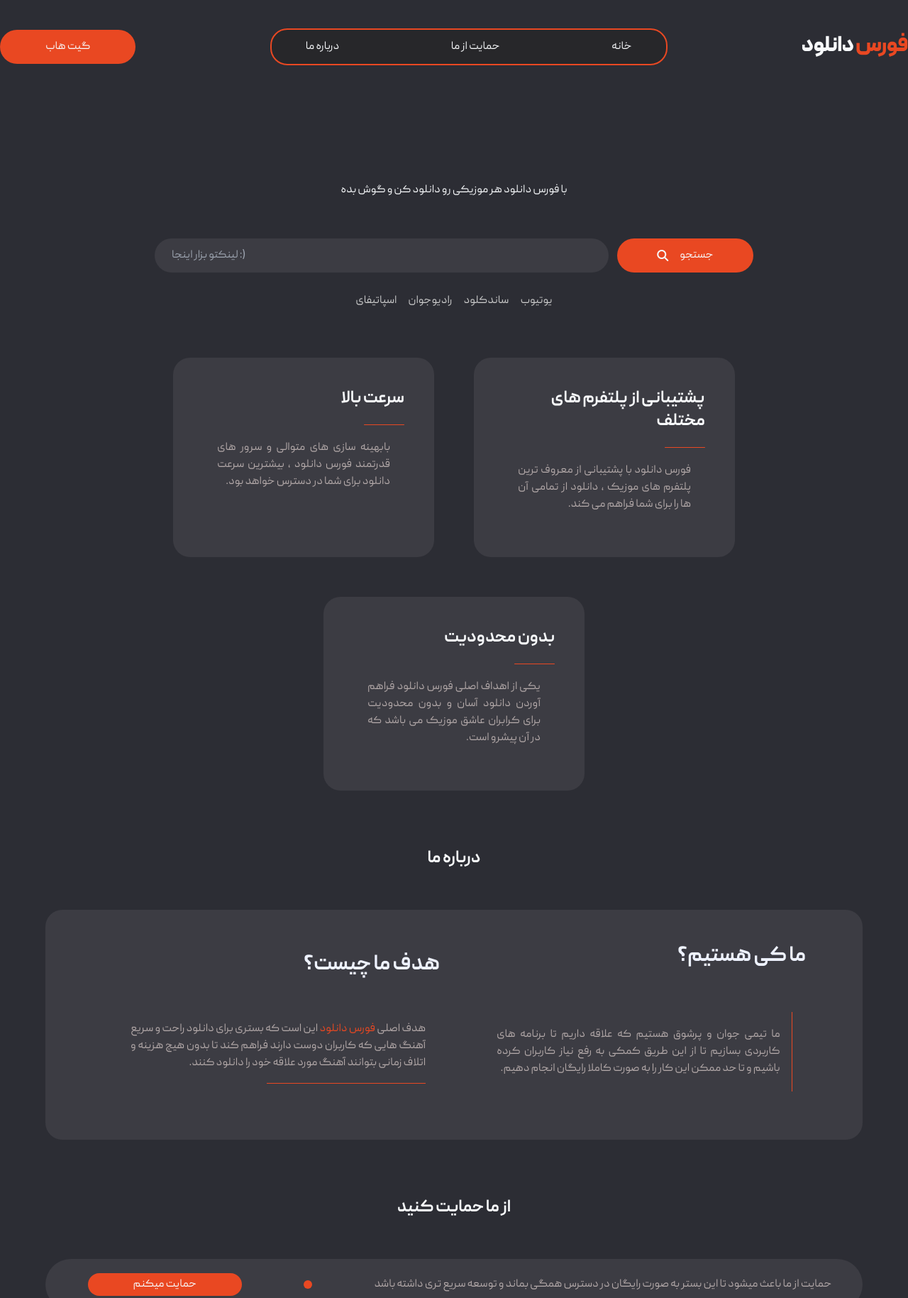
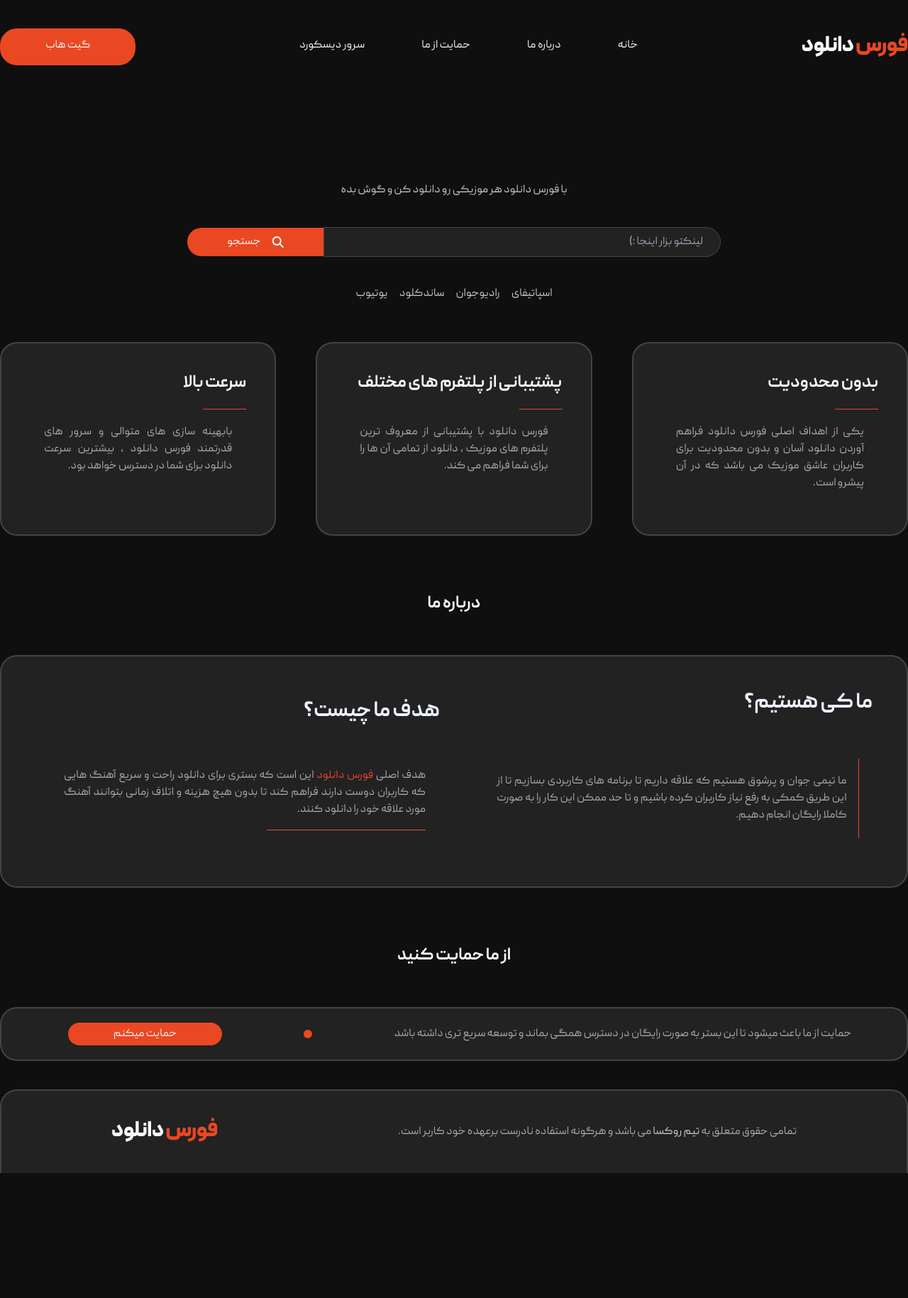
Before and after one commit to Mxqius/ForceDownloader-Page, a website: page src/index.html in a window 1280 px wide. Shown: the top 1829 px of the page at 71% size. After the commit the page ends 1653 px from the top, so only its background shows below. Drawn offline with nearby package versions, Linux system fonts and the light colour scheme.

Commit message:
+ Responsive Page + Change Navbar style + Add Navbar item (Discord Server)

```diff
--- a/public/css/style.css
+++ b/public/css/style.css
@@ -17,10 +17,15 @@ html {
     font-family: peyda-regular;
 }
 
+body {
+    cursor: url("./cursor.png") auto;
+}
+
 /* Border Radius for download dialog modal */
 #downloadDialog {
     border-radius: 25px;
 }
+
 /*
 #titleScreen::before {
     content: attr(data-text);
@@ -34,7 +39,7 @@ html {
     animation: fillForwards 2000ms ease-in infinite;
 } */
 #loaderScreen {
-    transition: opacity 0.75s,visibility 0.75s;
+    transition: opacity 0.75s, visibility 0.75s;
 }
 
 .loader-hidden {
@@ -55,6 +60,27 @@ html {
         width: 100%;
     }
 }
-body{
-    cursor: url("./cursor.png") auto;
+
+@keyframes pulsingInput {
+    from {
+        border-color: #FFFFFF26;
+    }
+
+    to {
+        border-color: #FFFFFF;
+    }
 }
+
+/* #songUrl {
+    animation: pulsingInput 3s ease-in-out infinite;
+} */
+
+.portofilo-effect {
+    fill: #FFFFFF;
+    color: #FFFFFF;
+    background-color: #222223;
+    border-style: solid;
+    border-width: 2px 2px 2px 2px;
+    border-color: #FFFFFF26;
+    border-radius: 30px;
+}
--- a/src/index.html
+++ b/src/index.html
@@ -1,5 +1,5 @@
 <!DOCTYPE html>
-<html lang="en">
+<html lang="fa">
 
 <head>
     <meta charset="UTF-8">
@@ -13,9 +13,9 @@
     <link rel="stylesheet" href="../public/css/style.css">
 </head>
 
-<body class="bg-[#2C2D34] flex flex-col min-h-screen">
+<body dir="rtl" class="bg-[#0F0F0F] w-full h-full">
     <div id="loaderScreen"
-        class="bg-[#2C2D34] w-[100vw] h-[100vh] flex flex-col gap-12 justify-center items-center fixed left-0 top-0">
+        class="bg-[#0F0F0F] w-[100vw] h-[100vh] flex flex-col gap-12 justify-center items-center fixed left-0 top-0">
         <h3 class="text-white text-6xl font-[peyda-black]"><span id="titleScreen" data-text="فورس"
                 class="text-[#E94822]">فورس
             </span>
@@ -25,8 +25,8 @@
         </div>
     </div>
     <!-- Download Modal -->
-    <dialog id="downloadDialog" class="bg-[#3C3C43] w-[70%] h-[75%] sticky bottom-12">
-        <button id="close-downloadModal" class="absolute top-[3vh] left-[67vw]"><i
+    <dialog id="downloadDialog" class="bg-[#18191cc4] w-[1200px] fixed bottom-12 pb-8">
+        <button id="close-downloadModal" class="absolute top-[20px] right-[20px]"><i
                 class="fa fa-close text-white text-3xl"></i></button>
         <h2 class="text-white font-[peyda-bold] mb-5 text-center py-10 text-3xl">نتایج جستجو</h2>
         <div class="flex flex-row flex-wrap justify-center items-center gap-12">
@@ -77,84 +77,99 @@
             </div>
         </div>
     </dialog>
+    <div class="max-w-[1300px] mx-auto md:p-0 px-5">
         <!-- Header -->
-    <header
-        class="bg-transparent flex py-10 justify-between gap-[1rem] items-center flex-wrap max-w-[1400px] w-[100vw] mx-auto">
-        <a href="https://github.com/mxqius"
-            class="bg-[#E94822] cursor-pointer text-slate-50 rounded-3xl px-[4rem] py-3 text-center">گیت هاب</a>
-        <nav class="bg-[#27272A] border-[#E94822] border-2 w-[35rem] rounded-3xl  text-slate-50 px-12 py-3">
-            <ul class="flex justify-between">
-                <li>
-                    <a class=" hover:border-[#E94822] hover:border-b-[1px] hover:rounded-sm hover:-translate-y-[0.5px]"
-                        href="#force-about">درباره ما</a>
-                </li>
-                <li><a class="hover:border-[#E94822] hover:border-b-[1px] hover:rounded-sm hover:-translate-y-[0.5px]"
-                        href="#force-donate">حمایت از ما</a></li>
-                <li><a class="hover:border-[#E94822] hover:border-b-[1px] hover:rounded-sm hover:-translate-y-[0.5px]"
-                        href="#force-search">خانه</a></li>
-            </ul>
-        </nav>
+        <header class="bg-transparent flex py-10 justify-between w-full">
             <a href="#" class="py-2 text-3xl font-[peyda-black] text-slate-50 select-none"><span
                     class="text-[#E94822]">فورس</span>
                 دانلود</a>
+            <nav class="md:flex hidden justify-center grow text-slate-50 py-3">
+                <ul class="flex gap-8">
+                    <li>
+                        <a class="py-2 px-6 hover:border-[#E94822] hover:border-b-[1px] hover:-translate-y-[0.5px]"
+                            href="#force-search">خانه</a>
+                    </li>
+                    <li>
+                        <a class="py-2 px-6 hover:border-[#E94822] hover:border-b-[1px] hover:-translate-y-[0.5px]"
+                            href="#force-about">درباره ما</a>
+                    </li>
+                    <li>
+                        <a class="py-2 px-6 hover:border-[#E94822] hover:border-b-[1px] hover:-translate-y-[0.5px]"
+                            href="#force-donate">حمایت از ما</a>
+                    </li>
+                    <li>
+                        <a class="py-2 px-6 hover:border-[#E94822] hover:border-b-[1px] hover:-translate-y-[0.5px]"
+                            href="#force-donate">سرور دیسکورد</a>
+                    </li>
+                </ul>
+            </nav>
+            <a href="https://github.com/mxqius"
+                class="bg-[#E94822] cursor-pointer text-slate-50 rounded-3xl px-[4rem] py-3 text-center">گیت هاب</a>
         </header>
-    <div class="max-w-[1400px] mx-auto">
         <!-- Search -->
         <section id="force-search">
             <div>
-                <div class="pt-14">
-                    <h2
-                       id="titleForceDownload" class="text-slate-50 font-[peyda-bold] text-5xl text-center">
+                <div class="mt-14">
+                    <h2 id="titleForceDownload" class="text-slate-50 font-[peyda-black] text-5xl text-center">
                         بدون محدودیت دانلود کن</h2>
-                    <p class="text-slate-50 pt-5 text-[#CBCBCB] text-1xl text-center">با فورس دانلود هر موزیکی رو دانلود
+                    <p class="pt-5 text-[#CBCBCB] text-1xl text-center">با فورس دانلود هر موزیکی رو
+                        دانلود
                         کن
                         و
                         گوش بده</p>
                 </div>
-                <div class="pt-14 flex-col">
-                    <div class="flex justify-center gap-3">
+                <div class="pt-10 flex-col">
+                    <div class="flex justify-center items-center">
                         <input type="url" name="songUrl" id="songUrl"
-                            class="bg-[#3C3C43] w-[40rem] rounded-3xl px-6 py-2" placeholder="لینکتو بزار اینجا :)">
+                            class="bg-[#222223] w-[35rem] border-[#FFFFFF26] border-[0.5px] rounded-r-3xl px-6 py-2"
+                            placeholder="لینکتو بزار اینجا :)">
                         <button
-                            class="flex justify-center items-center gap-4 bg-[#E94822] cursor-pointer text-slate-50 rounded-3xl px-[3rem] py-3 w-[12rem]"
+                            class="flex justify-center items-center gap-4 bg-[#E94822] cursor-pointer text-slate-50 rounded-l-3xl px-[3rem] py-2 w-[12rem]"
                             id="searchButton"><i class="fa fa-search"></i>جستجو</button>
                     </div>
-                    <div class="flex justify-center py-7 gap-4">
-                        <span class="text-[#CBCBCB] cursor-pointer hover:-translate-y-[2px]">اسپاتیفای</span>
-                        <span class="text-[#CBCBCB] cursor-pointer hover:-translate-y-[2px]">رادیوجوان</span>
-                        <span class="text-[#CBCBCB] cursor-pointer hover:-translate-y-[2px]">ساندکلود</span>
-                        <span class="text-[#CBCBCB] cursor-pointer hover:-translate-y-[2px]">یوتیوب</span>
+                    <div class="flex justify-center py-4 gap-4 mt-6">
+                        <span
+                            class="text-[#CBCBCB] cursor-pointer transiotion duration-150 hover:-translate-y-[2px]">اسپاتیفای</span>
+                        <span
+                            class="text-[#CBCBCB] cursor-pointer transiotion duration-150 hover:-translate-y-[2px]">رادیوجوان</span>
+                        <span
+                            class="text-[#CBCBCB] cursor-pointer transiotion duration-150 hover:-translate-y-[2px]">ساندکلود</span>
+                        <span
+                            class="text-[#CBCBCB] cursor-pointer transiotion duration-150 hover:-translate-y-[2px]">یوتیوب</span>
                     </div>
                 </div>
         </section>
         <!-- Features -->
         <section id="force-feature">
-            <div class="p-10 flex flex-wrap justify-center gap-14">
+            <div class="py-10 flex justify-center gap-14 md:flex-row flex-col">
                 <div dir="rtl"
-                    class="bg-[#3C3C43] rounded-3xl p-10 flex-col w-[23rem] border-transparent border-[2px] transiotion duration-150 hover:border-[#fff] hover:-translate-y-4">
-                    <h3 class="text-slate-50 font-[peyda-bold] text-2xl pb-5">سرعت بالا</h3>
+                    class="bg-[#222223] grow rounded-3xl p-10 flex-col basis-1/3 border-[#FFFFFF26] border-[2px] transiotion duration-150 hover:border-[#fff] hover:-translate-y-4">
+                    <h3 class="text-slate-50 font-[peyda-bold] text-2xl pb-5">بدون محدودیت</h3>
                     <div class="h-[1px] w-[20%] bg-[#E94822] rounded-full"></div>
-                    <p class="text-[#B3A9A9] m-5 text-justify">بابهینه سازی های متوالی و سرور های قدرتمند فورس دانلود ،
-                        بیشترین سرعت
-                        دانلود برای شما در دسترس خواهد بود.</p>
+                    <p class="text-[#B3A9A9] m-5 text-justify">یکی از اهداف اصلی فورس دانلود فراهم آوردن دانلود آسان
+                        و
+                        بدون
+                        محدودیت برای
+                        کاربران عاشق موزیک می باشد
+                        که در آن پیشرو است.</p>
                 </div>
                 <div dir="rtl"
-                    class="bg-[#3C3C43] rounded-3xl p-10 flex-col w-[23rem] border-transparent border-[2px] transiotion duration-150 hover:border-[#fff] hover:-translate-y-4">
+                    class="bg-[#222223] grow rounded-3xl p-10 flex-col basis-1/3 border-[#FFFFFF26] border-[2px] transiotion duration-150 hover:border-[#fff] hover:-translate-y-4">
                     <h3 class="text-slate-50 font-[peyda-bold] text-2xl pb-5">پشتیبانی از پلتفرم های مختلف</h3>
                     <div class="h-[1px] w-[20%] bg-[#E94822] rounded-full"></div>
-                    <p class="text-[#B3A9A9] m-5 text-justify">فورس دانلود با پشتیبانی از معروف ترین پلتفرم های موزیک ،
+                    <p class="text-[#B3A9A9] m-5 text-justify">فورس دانلود با پشتیبانی از معروف ترین پلتفرم های
+                        موزیک ،
                         دانلود از تمامی
                         آن ها را برای شما فراهم می کند.</p>
                 </div>
                 <div dir="rtl"
-                    class="bg-[#3C3C43] rounded-3xl p-10 flex-col w-[23rem] border-transparent border-[2px] transiotion duration-150 hover:border-[#fff] hover:-translate-y-4">
-                    <h3 class="text-slate-50 font-[peyda-bold] text-2xl pb-5">بدون محدودیت</h3>
+                    class="bg-[#222223] grow rounded-3xl p-10 flex-col basis-1/3 border-[#FFFFFF26] border-[2px] transiotion duration-150 hover:border-[#fff] hover:-translate-y-4">
+                    <h3 class="text-slate-50 font-[peyda-bold] text-2xl pb-5">سرعت بالا</h3>
                     <div class="h-[1px] w-[20%] bg-[#E94822] rounded-full"></div>
-                    <p class="text-[#B3A9A9] m-5 text-justify">یکی از اهداف اصلی فورس دانلود فراهم آوردن دانلود آسان و
-                        بدون
-                        محدودیت برای
-                        کرابران عاشق موزیک می باشد
-                        که در آن پیشرو است.</p>
+                    <p class="text-[#B3A9A9] m-5 text-justify">بابهینه سازی های متوالی و سرور های قدرتمند فورس
+                        دانلود ،
+                        بیشترین سرعت
+                        دانلود برای شما در دسترس خواهد بود.</p>
                 </div>
             </div>
         </section>
@@ -163,11 +178,11 @@
             <div class="flex flex-col items-center py-10">
                 <h2 class="text-slate-50 font-[peyda-bold] text-2xl pb-14">درباره ما</h2>
                 <div dir="rtl"
-                    class="bg-[#3C3C43] rounded-3xl flex flex-row gap-10 items-center justify-center w-[90%] h-auto py-12 px-20 h-[30rem]">
-                    <div class="flex flex-col w-[50%]">
+                    class="bg-[#222223] border-[#FFFFFF26] border-[2px] transiotion duration-150 hover:border-[#fff] rounded-3xl flex flex-col md:flex-row gap-10 items-center justify-center grow h-auto py-12 px-12">
+                    <div class="flex flex-col basis-1/2">
                         <h3 class="text-indigo-50 text-3xl mb-10 font-[peyda-bold]">ما کی هستیم؟</h3>
                         <div class="flex flex-row items-center gap-4 w-auto h-auto p-5 rounded-[50px] text-[#B3A9A9]">
-                            <div class="h-[7rem] w-[1px] w-[1px] bg-[#E94822]"></div>
+                            <div class="h-[7rem] w-[1px] bg-[#E94822]"></div>
                             <p class="ml-5 text-justify">ما تیمی جوان و پرشوق هستیم که علاقه داریم تا برنامه های
                                 کاربردی بسازیم تا از
                                 این طریق
@@ -175,10 +190,11 @@
                                 باشیم و تا حد ممکن این کار را به صورت کاملا رایگان انجام دهیم.</p>
                         </div>
                     </div>
-                    <div class="flex flex-col w-[50%]">
+                    <div class="flex flex-col basis-1/2">
                         <h3 class="text-indigo-50 text-3xl mb-10 font-[peyda-bold]">هدف ما چیست؟</h3>
                         <div class="flex flex-col items-start gap-4 w-auto h-auto p-5 rounded-[50px] text-[#B3A9A9]">
-                            <p class="ml-5 text-justify">هدف اصلی <span class="text-[#E94822]"> فورس دانلود</span> این
+                            <p class="ml-5 text-justify">هدف اصلی <span class="text-[#E94822]"> فورس دانلود</span>
+                                این
                                 است
                                 که بستری برای دانلود راحت و سریع
                                 آهنگ
@@ -187,7 +203,7 @@
                                 دوست دارند
                                 فراهم کند تا بدون هیچ
                                 هزینه و اتلاف زمانی بتوانند آهنگ مورد علاقه خود را دانلود کنند.</p>
-                            <div class="w-[14rem] h-[1px] w-[1px] bg-[#E94822]"></div>
+                            <div class="w-[14rem] h-[1px] bg-[#E94822]"></div>
                         </div>
                     </div>
                 </div>
@@ -195,31 +211,38 @@
         </section>
         <!-- Donate us -->
         <section id="force-donate">
-            <div class="flex flex-col items-center py-10">
+            <div class="flex flex-col py-10">
                 <h2 class="text-slate-50 text-center font-[peyda-bold] text-2xl pb-14">از ما حمایت کنید</h2>
-                <div class="bg-[#3C3C43] flex flex-row justify-around rounded-full items-center w-[90%] py-5">
+                <div
+                    class="bg-[#222223] border-[#FFFFFF26] border-[2px] transiotion duration-150 hover:border-[#fff] flex flex-col md:flex-row justify-around rounded-3xl items-center p-5 md:gap-0 gap-5">
+                    <p class="text-[#B3A9A9] text-center">حمایت از ما باعث میشود تا این بستر به صورت رایگان در دسترس
+                        همگی بماند
+                        و
+                        توسعه
+                        سریع تری داشته باشد</p>
+                    <div class="md:h-3 h-[2px] md:w-3 w-20 bg-[#E94822] rounded-full"></div>
                     <a href="#" id="donateButton"
                         class="ml-4 h-[80%] bg-[#E94822] cursor-pointer text-slate-50 rounded-3xl px-[4rem] py-1">حمایت
                         میکنم</a>
-                    <div class="h-3 w-3 bg-[#E94822] rounded-full"></div>
-                    <p class="text-[#B3A9A9]">حمایت از ما باعث میشود تا این بستر به صورت رایگان در دسترس همگی بماند و
-                        توسعه
-                        سریع تری داشته باشد</p>
                 </div>
             </div>
         </section>
-    </div>
         <!-- Footer -->
-    <footer class="max-w-[1400px] flex justify-center mt-auto mx-auto">
-        <div class="bg-[#3C3C43] w-[85vw] rounded-t-[50px] h-20 p-16 flex items-center justify-around">
-            <p class="text-[#B3A9A9]">تمامی حقوق متعلق به <span class="text-[#D5D0D0]">تیم روکسا</span> می باشد و هرگونه
+        <footer class="flex justify-center mt-auto">
+            <div
+                class="bg-[#222223] border-[#FFFFFF26] border-x-[2px] border-t-[2px] transiotion duration-150 hover:border-[#fff] grow rounded-t-3xl md:p-10 pt-5 flex md:flex-row flex-col-reverse h-fit items-center justify-around gap-6">
+                <p class="text-[#B3A9A9] text-center md:p-0 pb-5">تمامی حقوق متعلق به <span class="text-[#D5D0D0]">تیم
+                        روکسا</span> می باشد و
+                    هرگونه
                     استفاده نادرست برعهده خود کاربر
                     است.
                 </p>
-            <h2 class="py-2 text-3xl font-[peyda-black] text-slate-50"><span class="text-[#E94822]">فورس</span> دانلود
+                <h2 class="md:text-3xl font-[peyda-black] text-slate-50"><span class="text-[#E94822]">فورس</span>
+                    دانلود
                 </h2>
             </div>
         </footer>
+    </div>
     <script src="../public/js/script.js"></script>
 </body>
 
```
Also changed, not shown: dist/output.css. Lines whose indentation alone changed are shown as unchanged.
